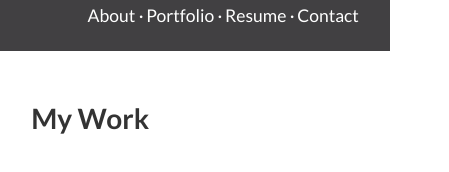
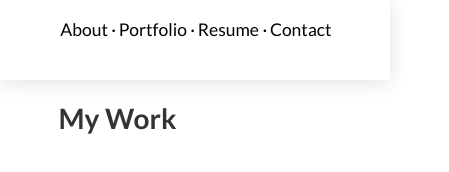
Before and after one commit to slangford034/Portfolio-Design, a plain HTML site: page index.html in a window 390 px wide. Shown: the whole page, 449 px wide, since content can reach past the window. Drawn offline with nearby package versions, Linux system fonts and the light colour scheme.

Commit message:
Commit 2

```diff
--- a/css/styles.css
+++ b/css/styles.css
@@ -6,8 +6,8 @@ body {
 .container{
 	width: 100%; /*width: 1000px;*/
 	max-width: 1200px;
-	margin-left: 8%;
-	margin-right: 8%;
+	margin-left: 25%;
+	margin-right: 25%;
 }
 
 nav {
@@ -16,8 +16,8 @@ nav {
   top: 0;
   left: 0;
   width: 100%;
-  height: 6%;
-  padding-right: 8%;
+  padding-right: 25%;
+  margin-top: 15px;
   z-index: 9999;
 
 }
@@ -36,7 +36,7 @@ nav li {
 
 nav a {
   text-decoration: none;
-  color: white;
+  color: black;
 }
 
 nav a:hover {
@@ -50,12 +50,23 @@ nav a:hover {
   top: 0;
   left: 0;
   width: 100%;
-  height: 6%;
-  background: #414042;
+  height: 80px;
+  background: white;
   overflow: hidden;
   padding-left: 0;
   z-index: 9999;
+  box-shadow: 0px 2px 20px #e1e1e1;
 }
 
+@media screen and (max-width: 1024px) {
 
-box-shadow: 0px 5px 45px #e1e1e1;
+ .container {
+ 	margin-left: 15%;
+ 	margin-right: 15%;
+ }
+
+ nav {
+ 	padding-right: 15%;
+ }
+
+}
```
Also changed, not shown: Logo.svg (added).
